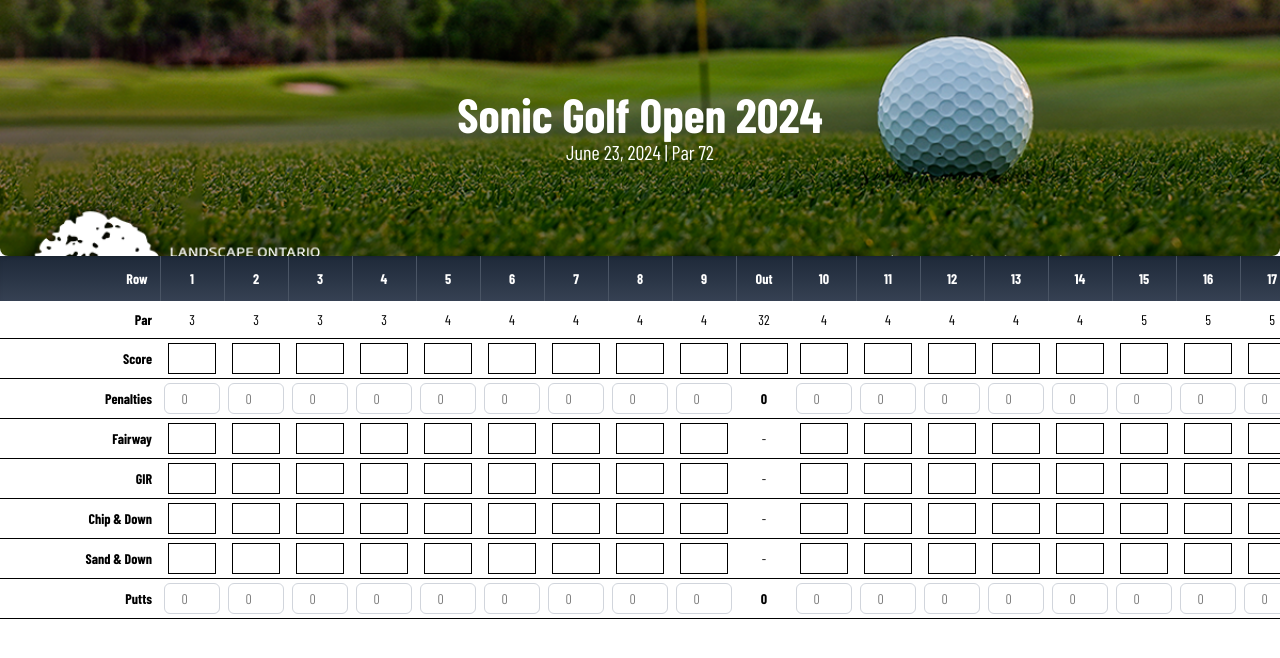
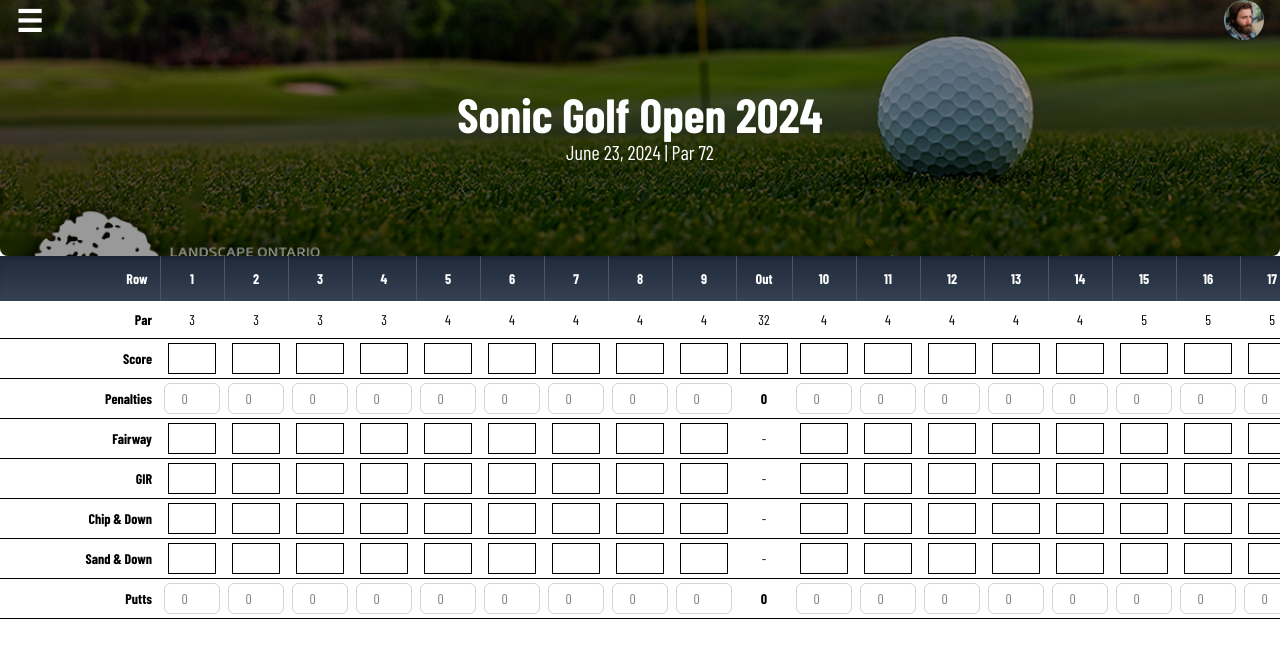
Before and after one commit to dharyl47/sonic-golf, a Next.js app: page /player/scorecard in a window 1280 px wide. Shown: the top 658 px of the page. Built offline with nearby package versions, Linux system fonts and the light colour scheme.

Commit message:
UIX UPDATES

```diff
--- a/src/components/EventBanner.tsx
+++ b/src/components/EventBanner.tsx
@@ -1,15 +1,27 @@
+"use client";
+
 import Image from "next/image";
+import Header from "./Header"; // Make sure the path matches your project structure!
 
 export default function EventBanner() {
   return (
     <div className="relative w-full h-48 md:h-64 overflow-hidden rounded-b-lg shadow">
+      {/* Banner Image */}
       <Image
         src="/golf_banner.png"
         alt="Event Banner"
         fill
         className="object-cover"
       />
-      <div className="absolute inset-0 bg-opacity-30 flex flex-col justify-center items-center text-white">
+
+      {/* Dark overlay */}
+      <div className="absolute inset-0 bg-black/40"></div>
+
+      {/* Transparent header */}
+      <Header transparent />
+
+      {/* Banner Text */}
+      <div className="absolute inset-0 flex flex-col justify-center items-center text-white z-10">
         <h1 className="text-3xl md:text-5xl font-bold">Sonic Golf Open 2024</h1>
         <p className="text-lg md:text-xl">June 23, 2024 | Par 72</p>
       </div>
```
